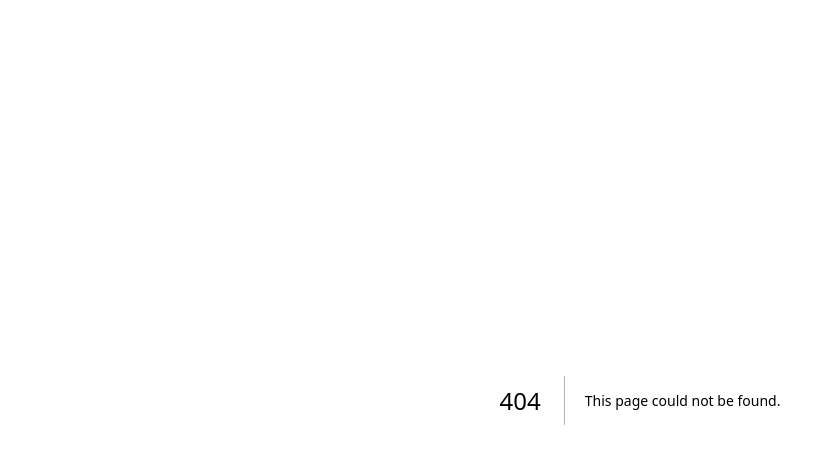
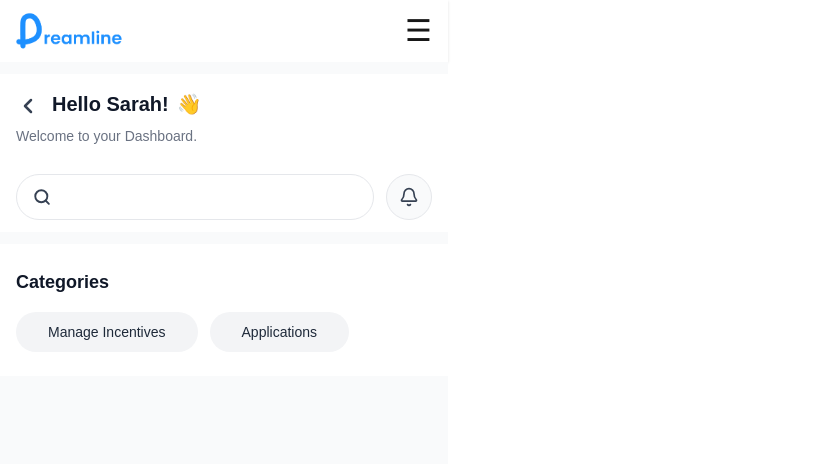
Before and after one commit to saeb3/DreamlineAI-App, a Next.js app: page /incentives/dashboard/Dashboard in a window 1280 px wide. Before the commit this address had no page. Shown: the top 464 px of the page, without its empty margins (0-827 px from the left). Built offline with nearby package versions, Linux system fonts and the light colour scheme.

Commit message:
Added Incentive Dashboard Part

```diff
--- /dev/null
+++ b/app/incentives/dashboard/Dashboard/page.tsx
@@ -0,0 +1,65 @@
+"use client";
+
+import React, { useState } from "react";
+import Image from "next/image";
+import { Bell, Search, ChevronLeft } from "lucide-react";
+
+export default function EmptyStateDashboard() {
+
+  return (
+    <div className="max-w-md min-h-screen flex flex-col bg-gray-50">
+        {/* Header */}
+        <header className="flex items-center justify-between px-4 py-3 shadow-sm bg-white">
+            <Image src="/images/logo.png" alt="Dreamline Logo" width={120} height={40} />
+            <button className="text-3xl">☰</button>
+        </header>
+
+        <div className="h-3 bg-gray-50"></div>
+        {/* Greeting */}
+        <div className="px-4 py-4 bg-white">
+            <div className="flex items-start space-x-3">
+                <button className="mt-1">
+                    <ChevronLeft className="w-6 h-6 text-gray-700" strokeWidth={2.5} />
+                </button>
+                <div>
+                    <h1 className="text-xl font-bold text-gray-900 flex items-center">
+                    Hello Sarah!
+                    <span className="ml-2 text-xl">👋</span>
+                    </h1>
+                </div>
+            </div>
+            <p className="text-gray-500 text-left text-sm mt-2">Welcome to your Dashboard.</p>
+        </div>
+
+        {/* Search + Notification */}
+        <div className="flex items-center px-4 py-3 space-x-3 bg-white">
+            <div className="flex items-center flex-1 bg-50 rounded-full border border-gray-200 px-4 py-3">
+            <Search className="w-5 h-5 text-gray-700" strokeWidth={2.5} />
+            <input
+                type="text"
+                placeholder=""
+                className="w-full ml-3 bg-transparent text-sm text-gray-800 placeholder-gray-400 focus:outline-none"
+            />
+            </div>
+            <button className="p-3 rounded-full bg-gray-50 border border-gray-200">
+            <Bell className="w-5 h-5 text-gray-700" strokeWidth={2} />
+            </button>
+        </div>
+
+        <div className="h-3 bg-gray-50"></div>
+
+        {/* Categories */}
+        <div className="px-4 py-6 bg-white">
+            <h2 className="text-gray-900 font-semibold text-lg mb-4">Categories</h2>
+            <div className="flex space-x-3">
+            <button className="px-8 py-2.5 bg-gray-100 rounded-full text-sm font-medium text-gray-800">
+                Manage Incentives
+            </button>
+            <button className="px-8 py-2.5 bg-gray-100 rounded-full text-sm font-medium text-gray-800">
+                Applications
+            </button>
+            </div>
+        </div>
+        </div>
+  );
+}
--- /dev/null
+++ b/app/incentives/dashboard/empty-state-dashboard/page.tsx
@@ -0,0 +1,77 @@
+"use client";
+
+import React, { useState } from "react";
+import Image from "next/image";
+import { Bell, Search, ChevronLeft } from "lucide-react";
+
+export default function EmptyStateDashboard() {
+
+  return (
+    <div className="max-w-md min-h-screen flex flex-col bg-gray-50">
+        {/* Header */}
+        <header className="flex items-center justify-between px-4 py-3 shadow-sm bg-white">
+            <Image src="/images/logo.png" alt="Dreamline Logo" width={120} height={40} />
+            <button className="text-3xl">☰</button>
+        </header>
+
+        <div className="h-3 bg-gray-50"></div>
+        {/* Greeting */}
+        <div className="px-4 py-4 bg-white">
+            <div className="flex items-start space-x-3">
+                <button className="mt-1">
+                    <ChevronLeft className="w-6 h-6 text-gray-700" strokeWidth={2.5} />
+                </button>
+                <div>
+                    <h1 className="text-xl font-bold text-gray-900 flex items-center">
+                    Hello Sarah!
+                    <span className="ml-2 text-xl">👋</span>
+                    </h1>
+                </div>
+            </div>
+            <p className="text-gray-500 text-left text-sm mt-2">Welcome to your Dashboard.</p>
+        </div>
+
+        {/* Search + Notification */}
+        <div className="flex items-center px-4 py-3 space-x-3 bg-white">
+            <div className="flex items-center flex-1 bg-50 rounded-full border border-gray-200 px-4 py-3">
+            <Search className="w-5 h-5 text-gray-700" strokeWidth={2.5} />
+            <input
+                type="text"
+                placeholder=""
+                className="w-full ml-3 bg-transparent text-sm text-gray-800 placeholder-gray-400 focus:outline-none"
+            />
+            </div>
+            <button className="p-3 rounded-full bg-gray-50 border border-gray-200">
+            <Bell className="w-5 h-5 text-gray-700" strokeWidth={2} />
+            </button>
+        </div>
+
+        <div className="h-3 bg-gray-50"></div>
+
+        {/* Categories */}
+        <div className="px-4 py-6 bg-white">
+            <h2 className="text-gray-900 font-semibold text-lg mb-4">Categories</h2>
+            <div className="flex space-x-3">
+            <button className="px-8 py-2.5 bg-gray-100 rounded-full text-sm font-medium text-gray-800">
+                Manage Incentives
+            </button>
+            <button className="px-8 py-2.5 bg-gray-100 rounded-full text-sm font-medium text-gray-800">
+                Applications
+            </button>
+            </div>
+        </div>
+
+        {/* Empty State */}
+        <div className="flex flex-col items-center flex-1 px-4 mt-4">
+            <Image
+            src="/images/incentives/empty-state-dashboard.png"
+            alt="Empty State"
+            width={350}
+            height={180}
+            className="w-80 h-auto mb-6"
+            />
+            {/* <p className="text-black font-medium">Nothing Found!</p> */}
+        </div>
+    </div>
+  );
+}
```
